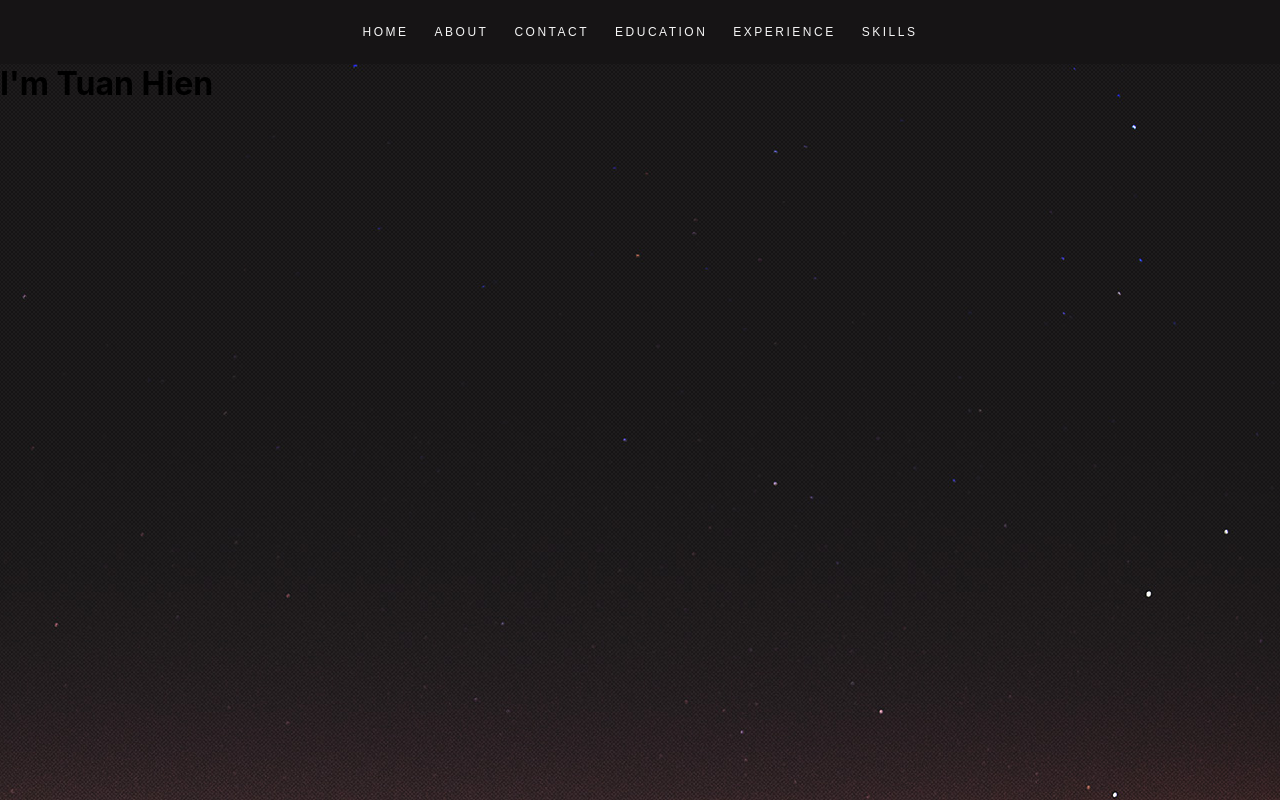
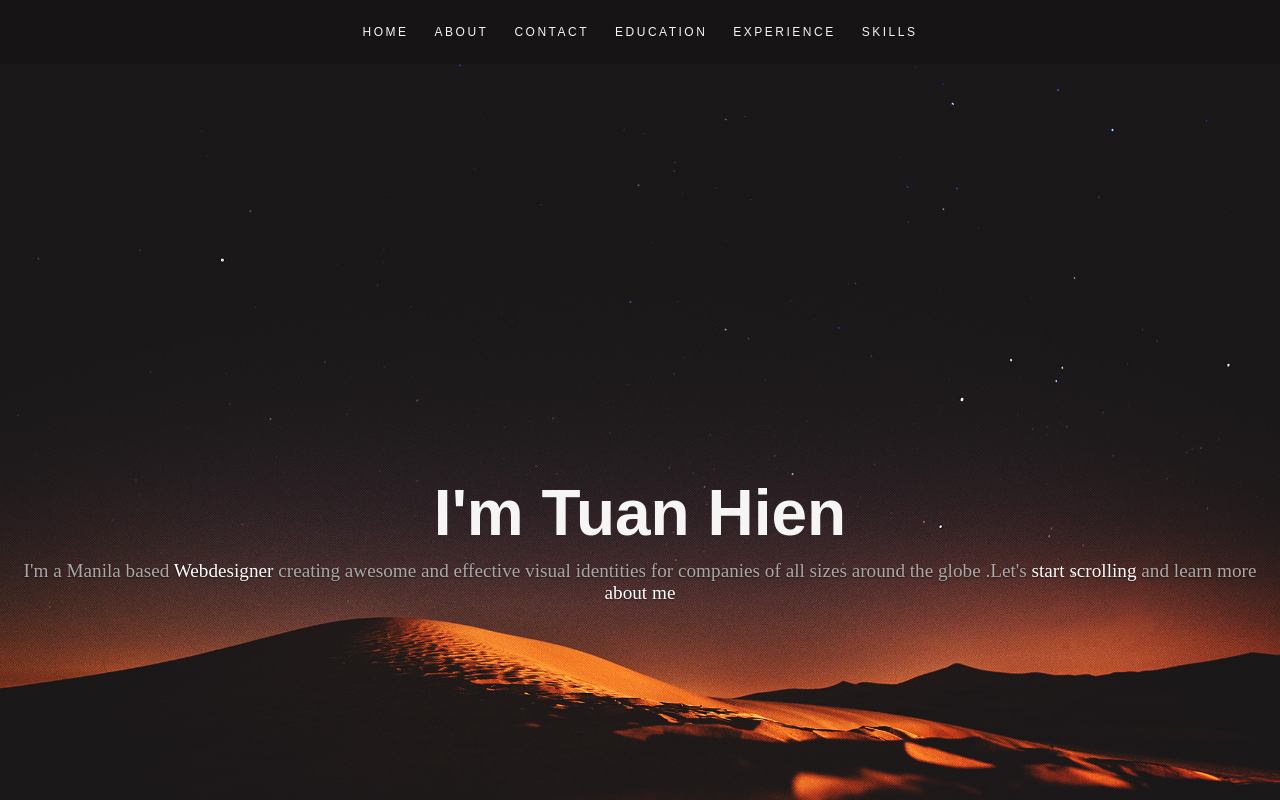
Before and after one commit to Hienhandsome2002/Project, a React (Create React App) app: page / in a window 1280 px wide. Shown: the top 800 px of the page. Built offline with nearby package versions, Linux system fonts and the light colour scheme.

Commit message:
supplement for Home

```diff
--- a/src/app/Profile/Home/Home.css
+++ b/src/app/Profile/Home/Home.css
@@ -1,12 +1,43 @@
 .home{
+    display: flex;
     position: relative;
-    height: 2000px;
-    min-height: 500px;
+    height: 952px;
     width: 100%;
     background: #fffdfe url(/public/images/header-background.jpg) no-repeat top center;
+    background-size: cover;
+    -webkit-background-size: cover;
+    overflow: hidden;
+    justify-content: center;
+    text-align: center;
+    align-items: center;
+    vertical-align: middle;
 }
 
-.home-jpg{
+.banner-text{
+    justify-content: center;
+
+}
+
+.headText{
+    color: whitesmoke;
+    font-size: 4rem;
+    font-family: 'opensans-bold', sans-serif;
+
+}
 
 
+.container-subText{
+    display: flex;
+    justify-content: center;
+    padding-top: 0.6rem;
 }
+.subText{
+    font: 1.2rem 'librebaskerville-regular', serif;
+    color: #A8A8A8;
+    text-shadow: 0px 1px 2px rgb(0 0 0 / 50%);
+    letter-spacing: normal;
+}
+
+.subText span{
+    color: #fffdfe;
+}
--- a/src/app/Profile/Home/Home.js
+++ b/src/app/Profile/Home/Home.js
@@ -8,6 +8,13 @@ function Home() {
                 <h1 className="headText">
                     I'm Tuan Hien
                 </h1>
+                <div className="container-subText">
+                <h3 className="subText">
+                    I'm a Manila based <span>Webdesigner</span> creating awesome and effective visual identities for companies of all sizes around the globe
+                    .Let's <span> start scrolling</span> and  learn more <span>about me</span>
+                </h3>
+                </div>
+
             </div>
         </div>
     )
```
